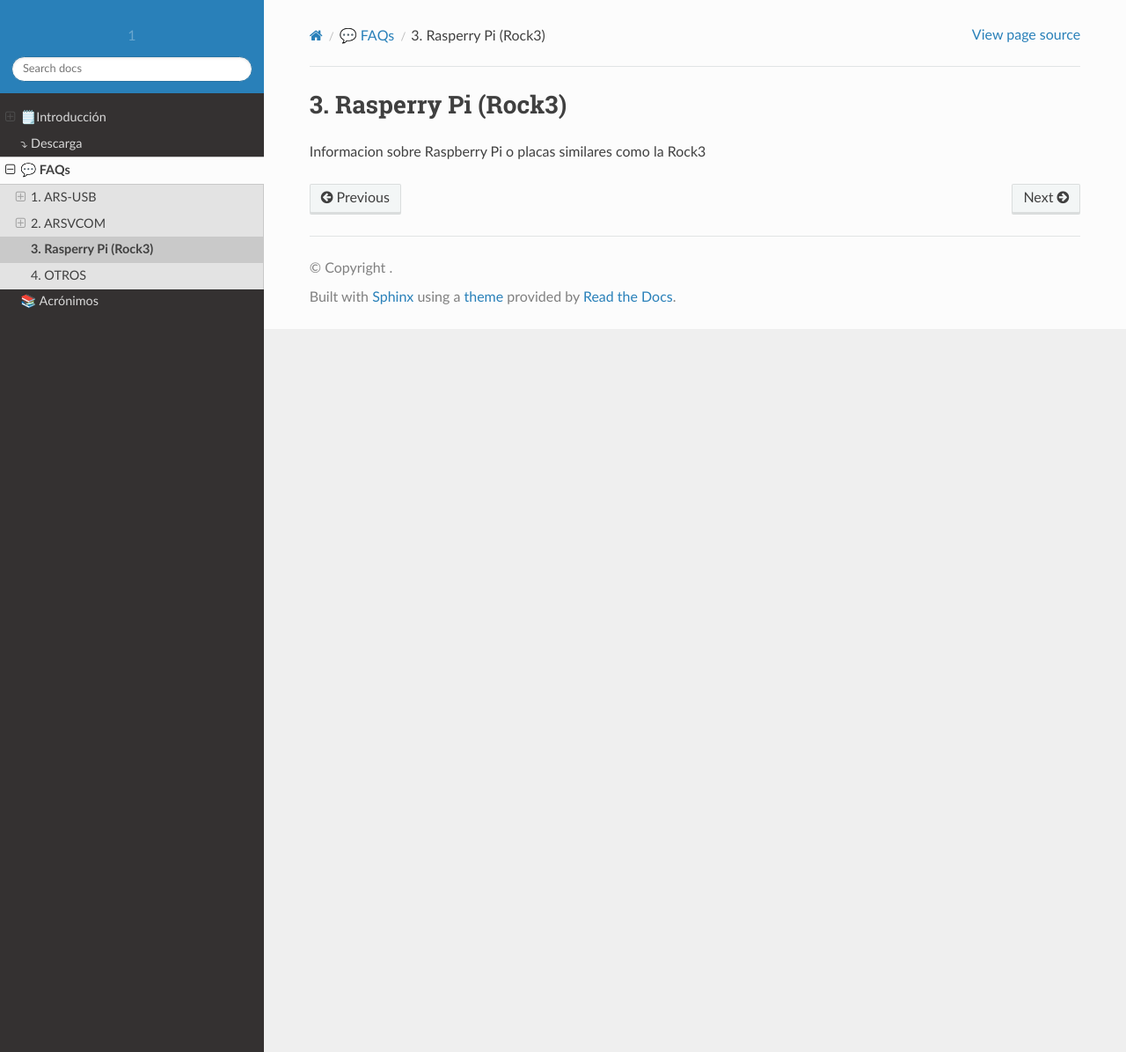
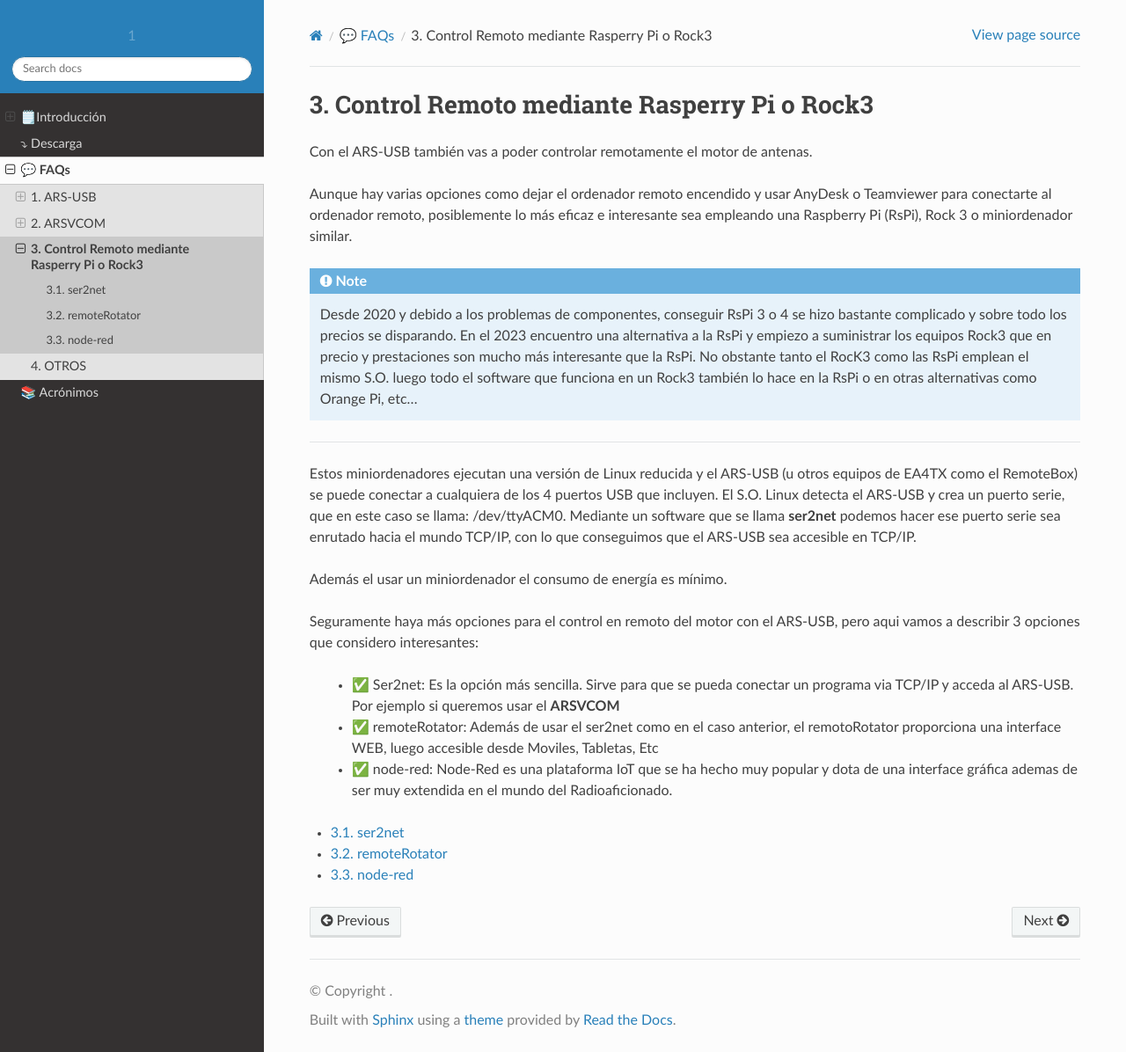
Before and after one commit to ea4tx/ARS-USB, a Sphinx documentation site: the page built from docs/es/source/faqs/rspi.rst, in a window 1280 px wide and 1196 px high. Shown: the whole window at 88% size. Built offline with Sphinx 7.4.7 and the Read the Docs theme 2.0.0, drawn with Linux system fonts in a browser that asks for light colours.

Commit message:
añado Rock de FAQ's

```diff
--- a/docs/es/source/faqs/rspi.rst
+++ b/docs/es/source/faqs/rspi.rst
@@ -1,4 +1,31 @@
-Rasperry Pi (Rock3)
+Control Remoto mediante Rasperry Pi o Rock3
 =========
 
-Informacion sobre Raspberry Pi o placas similares como la Rock3
+Con el ARS-USB también vas a poder controlar remotamente el motor de antenas.
+
+Aunque hay varias opciones como dejar el ordenador remoto encendido y usar AnyDesk o Teamviewer para conectarte al ordenador remoto, posiblemente lo más eficaz e interesante sea empleando una Raspberry Pi (RsPi), Rock 3 o miniordenador similar.
+
+.. Note::
+    Desde 2020 y debido a los problemas de componentes, conseguir RsPi 3 o 4 se hizo bastante complicado y sobre todo los precios se disparando.
+    En el 2023 encuentro una alternativa a la RsPi y empiezo a suministrar los equipos Rock3 que en precio y prestaciones son mucho más interesante que la RsPi.
+    No obstante tanto el RocK3 como las RsPi emplean el mismo S.O. luego todo el software que funciona en un Rock3 también lo hace en la RsPi o en otras alternativas como Orange Pi, etc...
+
+----------
+
+Estos miniordenadores ejecutan una versión de Linux reducida y el ARS-USB (u otros equipos de EA4TX como el RemoteBox) se puede conectar a cualquiera de los 4 puertos USB que incluyen. El S.O. Linux detecta el ARS-USB y crea un puerto serie, que en este caso se llama: /dev/ttyACM0.
+Mediante un software que se llama **ser2net** podemos hacer ese puerto serie sea enrutado hacia el mundo TCP/IP, con lo que conseguimos que el ARS-USB sea accesible en TCP/IP.
+
+Además el usar un miniordenador el consumo de energía es mínimo.
+
+Seguramente haya más opciones para el control en remoto del motor con el ARS-USB, pero aqui vamos a describir 3 opciones que considero interesantes:
+
+    - ✅ Ser2net:   Es la opción más sencilla. Sirve para que se pueda conectar un programa via TCP/IP y acceda al ARS-USB. Por ejemplo si queremos usar el **ARSVCOM**
+    - ✅ remoteRotator: Además de usar el ser2net como en el caso anterior, el remotoRotator proporciona una interface WEB, luego accesible desde Moviles, Tabletas, Etc
+    - ✅ node-red: Node-Red es una plataforma IoT que se ha hecho muy popular y dota de una interface gráfica ademas de ser muy extendida en el mundo del Radioaficionado.
+
+.. toctree::
+   :maxdepth: 2
+
+   rspi/ser2net
+   rspi/remoterotator
+   rspi/nodered
```
Also changed, not shown: docs/es/source/faqs/arsvcom/arsvcom5.rst (added, +15 -0 lines), docs/es/source/faqs/rspi/nodered.rst (added, +13 -0 lines), docs/es/source/faqs/rspi/remoterotator.rst (added, +11 -0 lines), docs/es/source/faqs/rspi/ser2net.rst (added, +7 -0 lines), docs/es/source/faqs/rspi/nodered.png (added), docs/es/source/faqs/rspi/remoterotator.png (added).
